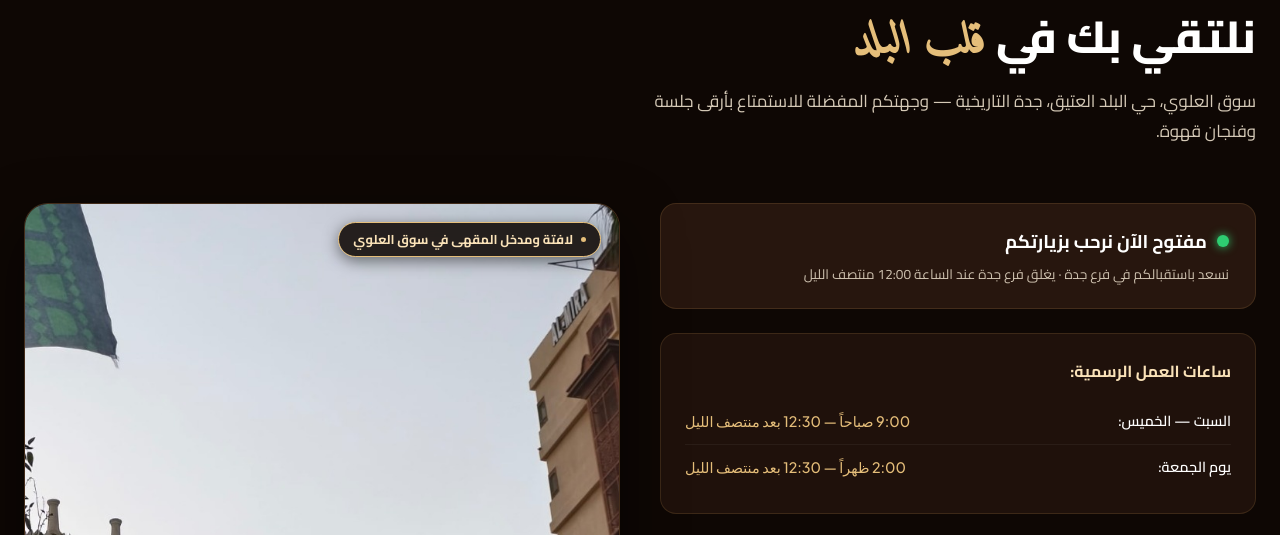
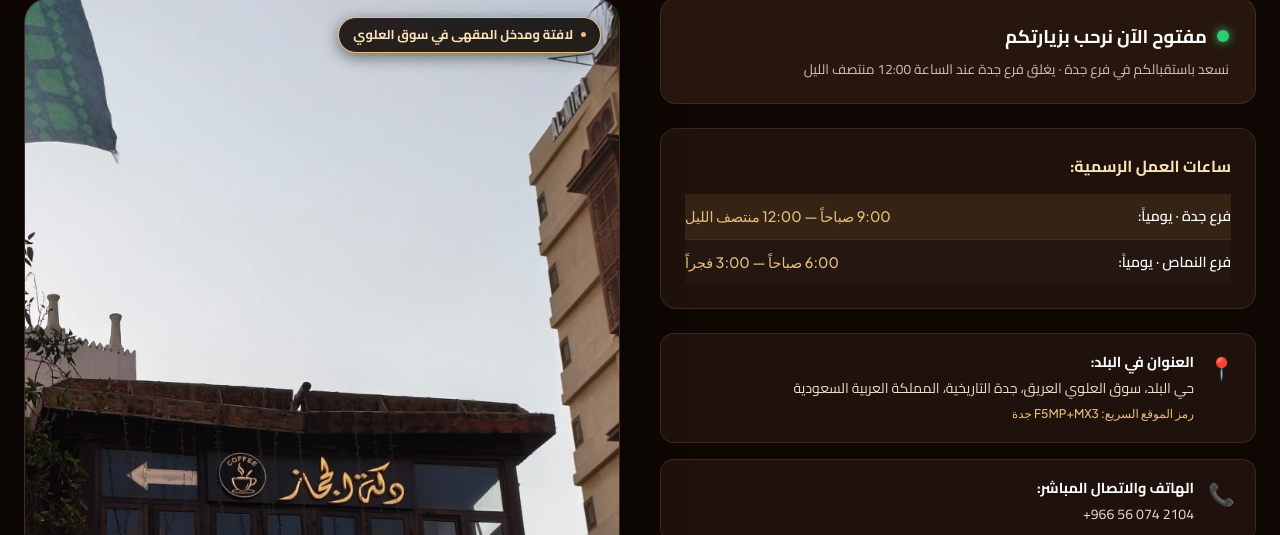
Before and after one commit to AhmedBahour/dakat-al-hijaz, a plain HTML site: page index.html in a window 1280 px wide. Shown: the part 4164-4699 px from the top of the page. Drawn offline with Linux system fonts and the light colour scheme.

Commit message:
Publish latest updates and align customer-facing hours

```diff
--- a/index.html
+++ b/index.html
@@ -837,7 +837,8 @@
           </article>
         </div>
 
-        <!-- Interactive Apple Pay Showcase Card (With Official Apple Logo Image) -->
+        <!-- Interactive Apple Pay Showcase Card (Hidden Temporarily as requested) -->
+        <!--
         <div class="apple-pay-banner" id="payment" aria-label="تجربة الدفع الفوري عبر Apple Pay">
           <div class="apple-pay-left">
             <button class="apple-pay-mark interactive-apple-pay" id="triggerApplePayBtn" type="button" aria-label="تجربة الدفع بـ Apple Pay">
@@ -859,6 +860,7 @@
             <span>تجربة محاكاة الدفع</span>
           </button>
         </div>
+        -->
       </div>
     </section>
 
@@ -893,13 +895,13 @@
             <!-- Hours Schedule -->
             <div class="hours-schedule">
               <h4 class="hours-title">ساعات العمل الرسمية:</h4>
-              <div class="hours-row" id="rowSatThu">
-                <span class="day-name">السبت — الخميس:</span>
-                <span class="time-range">9:00 صباحاً — 12:30 بعد منتصف الليل</span>
+              <div class="hours-row" id="rowJeddah">
+                <span class="day-name">فرع جدة · يومياً:</span>
+                <span class="time-range">9:00 صباحاً — 12:00 منتصف الليل</span>
               </div>
-              <div class="hours-row" id="rowFri">
-                <span class="day-name">يوم الجمعة:</span>
-                <span class="time-range">2:00 ظهراً — 12:30 بعد منتصف الليل</span>
+              <div class="hours-row" id="rowNamas">
+                <span class="day-name">فرع النماص · يومياً:</span>
+                <span class="time-range">6:00 صباحاً — 3:00 فجراً</span>
               </div>
             </div>
 
@@ -1050,12 +1052,12 @@
         <h4 class="footer-title">ساعات العمل والزيارة</h4>
         <ul class="footer-info-list">
           <li>
-            <strong>السبت — الخميس:</strong>
-            <span>9:00 صباحاً — 12:30 بعد منتصف الليل</span>
+            <strong>فرع جدة · يومياً:</strong>
+            <span>9:00 صباحاً — 12:00 منتصف الليل</span>
           </li>
           <li>
-            <strong>يوم الجمعة:</strong>
-            <span>2:00 ظهراً — 12:30 بعد منتصف الليل</span>
+            <strong>فرع النماص · يومياً:</strong>
+            <span>6:00 صباحاً — 3:00 فجراً</span>
           </li>
           <li class="footer-status-item">
             <span class="pulse-indicator"></span>
@@ -1278,7 +1280,7 @@
   <div class="lightbox-modal" id="lightboxModal" aria-hidden="true">
     <button class="lightbox-close" id="lightboxClose" aria-label="إغلاق الصورة">✕</button>
     <div class="lightbox-content">
-      <img src="" alt="صورة مكبرة من دكة الحجاز" id="lightboxImg" />
+      <img alt="صورة مكبرة من دكة الحجاز" id="lightboxImg" />
       <figcaption class="lightbox-caption" id="lightboxCaption"></figcaption>
     </div>
   </div>
--- a/styles.css
+++ b/styles.css
@@ -1556,8 +1556,9 @@
   color: var(--cream-200);
 }
 
-/* Luxury Interactive Apple Pay Banner */
+/* Luxury Interactive Apple Pay Banner (Hidden Temporarily) */
 .apple-pay-banner {
+  display: none !important;
   margin-top: 32px;
   padding: 26px 32px;
   display: flex;
```
